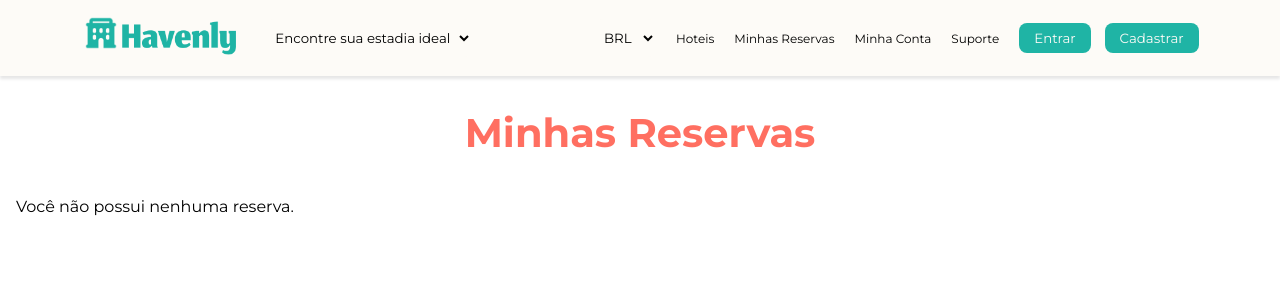
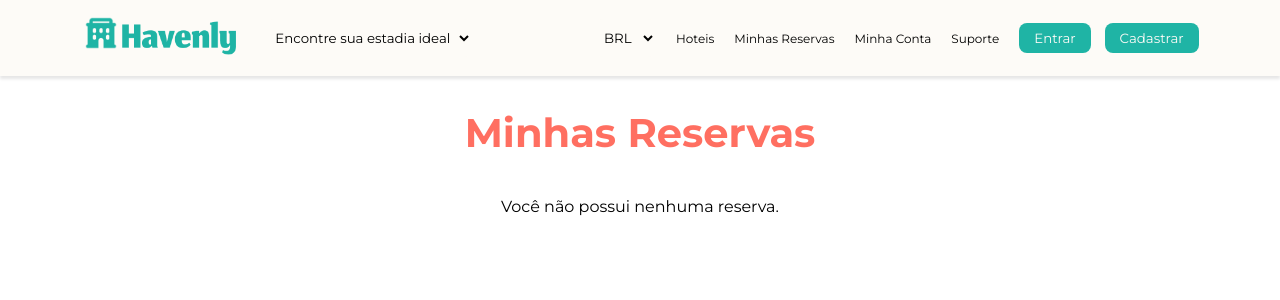
Before and after one commit to vitorVier/havenly, a Next.js app: page /reservations in a window 1280 px wide. Shown: the top 300 px of the page. Built offline with nearby package versions, Linux system fonts and the light colour scheme.

Commit message:
loading-style

```diff
--- a/app/accommodations/accommodations.css
+++ b/app/accommodations/accommodations.css
@@ -211,6 +211,10 @@
   transform: scale(1.05);
 }
 
+.loading {
+  width: 100%;
+  text-align: center;
+}
 
 /* Telas grandes (1440px+) */
 @media (min-width: 1440px) {
--- a/app/accommodations/page.tsx
+++ b/app/accommodations/page.tsx
@@ -120,7 +120,9 @@ export default function Accommodations() {
 
         {/* Lista de hotéis */}
         <section className="hotels">
-          {loading && <p>Carregando acomodações...</p>}
+          <div className="loading">
+            {loading && <p>Carregando acomodações...</p>}
+          </div>
           {error && <p className="error">{error}</p>}
 
           {!loading && !error && hotels.length === 0 && (
--- a/app/reservations/page.tsx
+++ b/app/reservations/page.tsx
@@ -36,7 +36,9 @@ export default function Reservations() {
       <h1 className="reservations-title">Minhas Reservas</h1>
 
       {hotels.length === 0 && (
-        <span>Você não possui nenhuma reserva.</span>
+        <div className='no-reserve'>
+          <span>Você não possui nenhuma reserva.</span>
+        </div>
       )}
 
       <div className="reservations-grid">
--- a/app/reservations/reservations.css
+++ b/app/reservations/reservations.css
@@ -102,6 +102,11 @@
   background: #159b8e;
 }
 
+.no-reserve {
+  width: 100%;
+  text-align: center;
+}
+
 /* Responsive */
 @media (max-width: 1000px) {
   .reservation-image {
```
